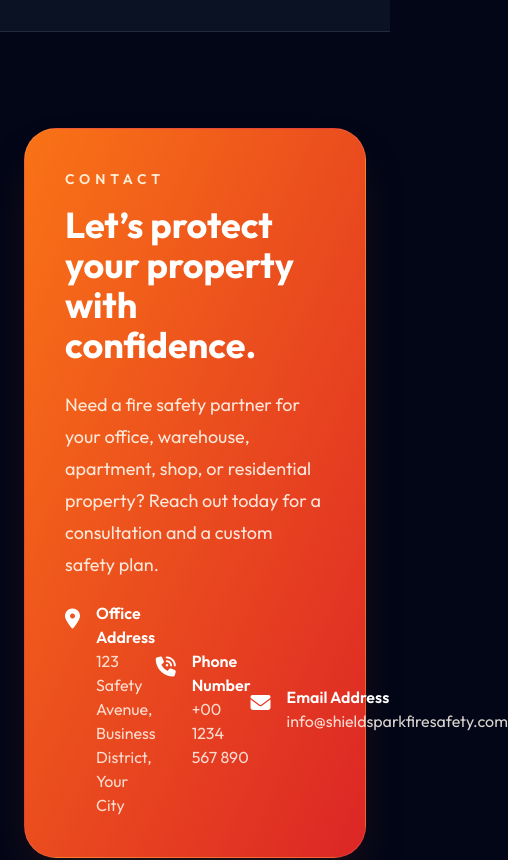
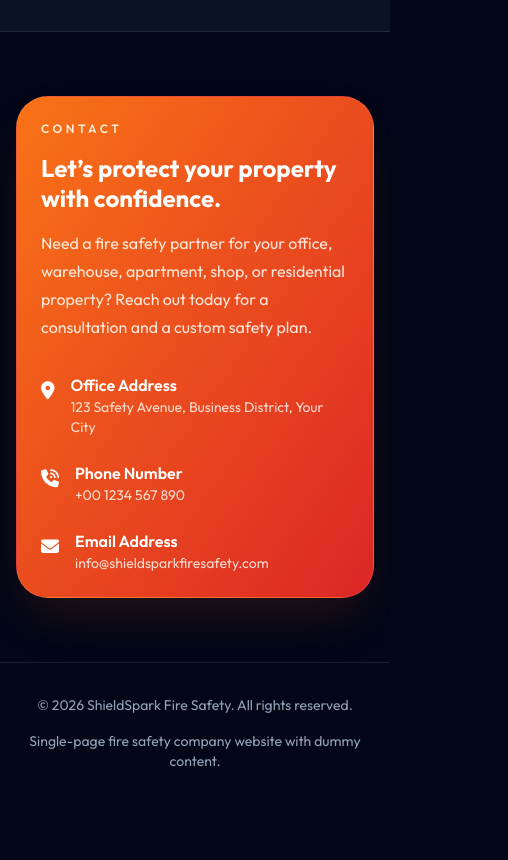
Before and after one commit to vajirali/firewaley, a plain HTML site: page index.html in a window 390 px wide. Shown: the part 5400-6260 px from the top of the page, 508 px wide, since content can reach past the window. After the commit the page ends 6203 px from the top, so only its background shows below. Drawn offline with nearby package versions, Linux system fonts and the light colour scheme.

Commit message:
layout fixed for contact section

```diff
--- a/index.html
+++ b/index.html
@@ -205,37 +205,58 @@
       </div>
     </section>
 
-    <section id="contact" class="mx-auto max-w-7xl px-6 py-24 lg:px-8">
-      <div class="full">
-        <div class="rounded-[2rem] border border-white/10 bg-gradient-to-br from-orange-500 to-red-600 p-10 text-white shadow-2xl shadow-orange-900/30">
-          <p class="text-sm font-semibold uppercase tracking-[0.35em] text-orange-100">Contact</p>
-          <h2 class="mt-4 text-4xl font-bold">Let’s protect your property with confidence.</h2>
-          <p class="mt-6 text-lg leading-8 text-orange-50/90">
+    <section id="contact" class="w-full px-4 sm:px-6 lg:px-8 py-16">
+      <div class="w-full">
+        <div class="rounded-[2rem] border border-white/10 bg-gradient-to-br from-orange-500 to-red-600 p-6 sm:p-10 text-white shadow-2xl shadow-orange-900/30">
+
+          <p class="text-xs sm:text-sm font-semibold uppercase tracking-[0.3em] sm:tracking-[0.35em] text-orange-100">
+            Contact
+          </p>
+
+          <h2 class="mt-4 text-2xl sm:text-3xl lg:text-4xl font-bold leading-tight">
+            Let’s protect your property with confidence.
+          </h2>
+
+          <p class="mt-4 sm:mt-6 text-base sm:text-lg leading-7 sm:leading-8 text-orange-50/90">
             Need a fire safety partner for your office, warehouse, apartment, shop, or residential property? Reach out today for a consultation and a custom safety plan.
           </p>
 
-          <div class="flex items-center justify-between text-base mt-5">
+          <!-- Responsive Grid -->
+          <div class="mt-8 grid grid-cols-1 sm:grid-cols-2 lg:grid-cols-3 gap-6">
+
+            <!-- Address -->
             <div class="flex items-start gap-4">
-              <i class="fa-solid fa-location-dot mt-1 text-xl"></i>
+              <i class="fa-solid fa-location-dot mt-1 text-lg sm:text-xl"></i>
               <div>
                 <p class="font-semibold">Office Address</p>
-                <p class="text-orange-50/85">123 Safety Avenue, Business District, Your City</p>
+                <p class="text-orange-50/85 text-sm sm:text-base">
+                  123 Safety Avenue, Business District, Your City
+                </p>
               </div>
             </div>
+
+            <!-- Phone -->
             <div class="flex items-start gap-4">
-              <i class="fa-solid fa-phone-volume mt-1 text-xl"></i>
+              <i class="fa-solid fa-phone-volume mt-1 text-lg sm:text-xl"></i>
               <div>
                 <p class="font-semibold">Phone Number</p>
-                <p class="text-orange-50/85">+00 1234 567 890</p>
+                <p class="text-orange-50/85 text-sm sm:text-base">
+                  +00 1234 567 890
+                </p>
               </div>
             </div>
+
+            <!-- Email -->
             <div class="flex items-start gap-4">
-              <i class="fa-solid fa-envelope mt-1 text-xl"></i>
+              <i class="fa-solid fa-envelope mt-1 text-lg sm:text-xl"></i>
               <div>
                 <p class="font-semibold">Email Address</p>
-                <p class="text-orange-50/85">info@shieldsparkfiresafety.com</p>
+                <p class="text-orange-50/85 text-sm sm:text-base">
+                  info@shieldsparkfiresafety.com
+                </p>
               </div>
             </div>
+
           </div>
         </div>
       </div>
```
